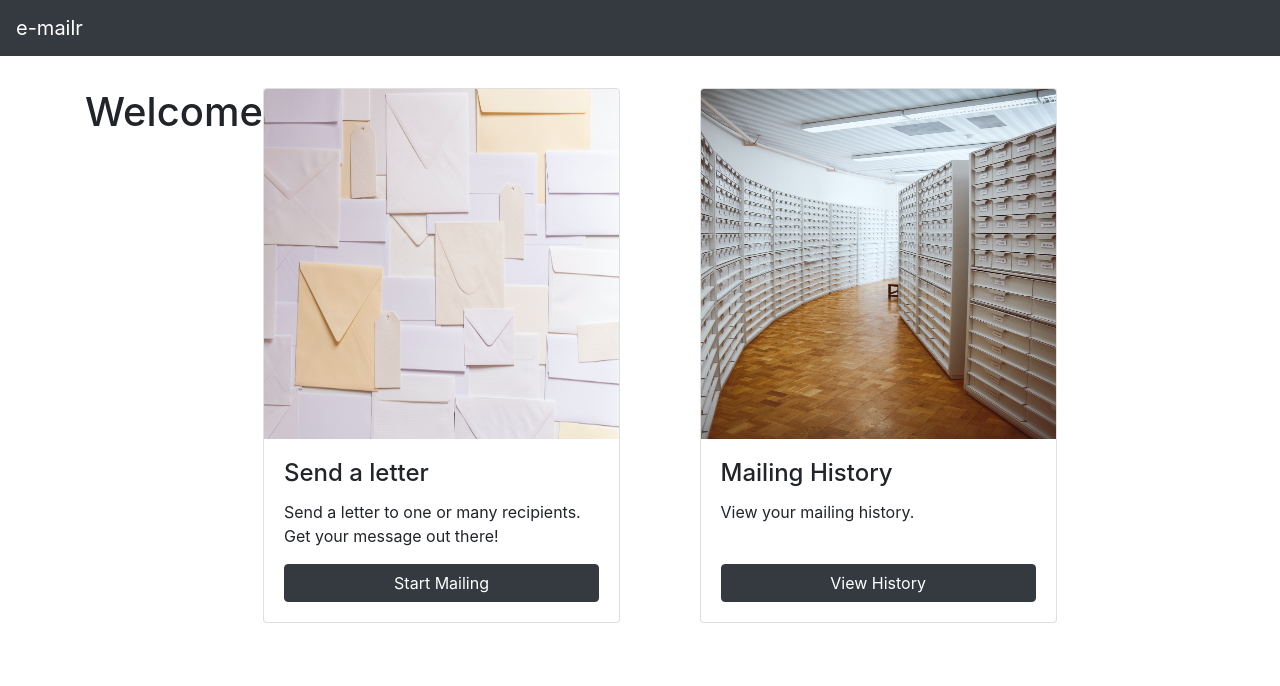
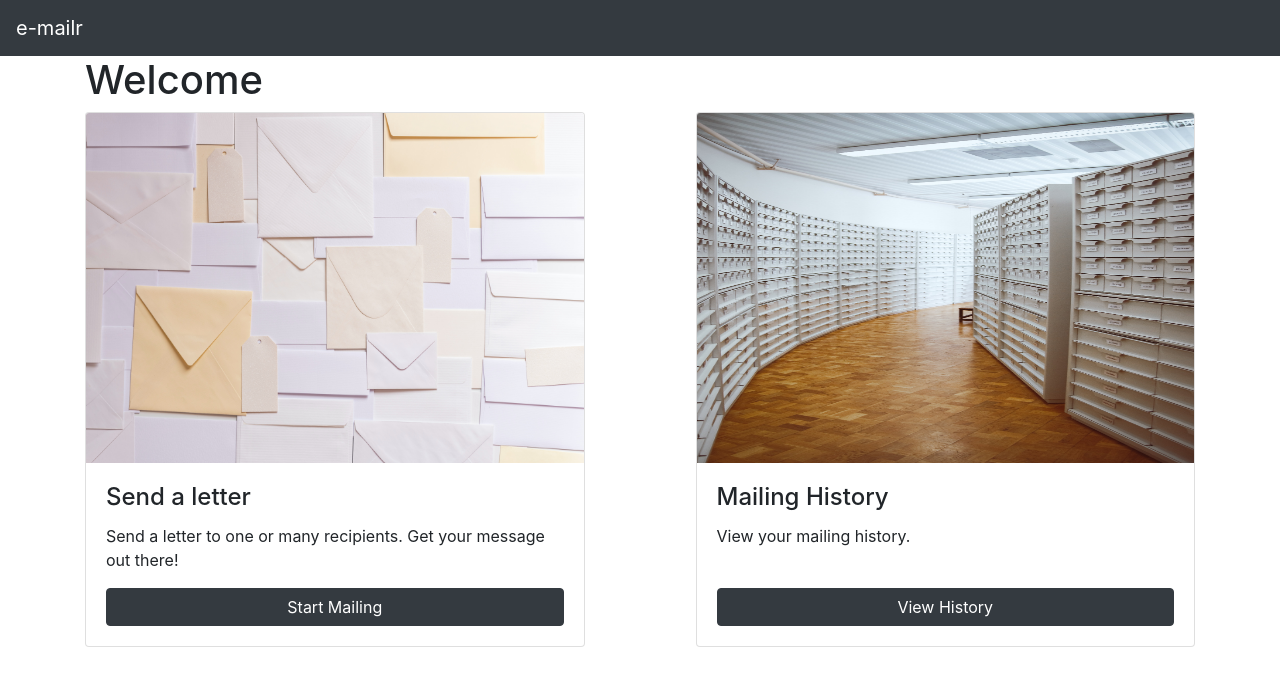
Before and after one commit to holistic-web/e-mailr, a Nuxt app in the folder web-app/: page / in a window 1280 px wide. Shown: the top 686 px of the page. Built offline with nearby package versions, Linux system fonts and the light colour scheme.

Commit message:
refactor: use reusable classes in home page

```diff
--- a/web-app/pages/index.vue
+++ b/web-app/pages/index.vue
@@ -1,7 +1,7 @@
 <template>
-  <section class="Home">
-    <b-container class="Home__content">
-      <h1 class="Home__title">Welcome</h1>
+  <section class="emailr-page">
+    <b-container class="emailr-content">
+      <h1 class="emailr-title">Welcome</h1>
 
       <section class="Home__menu">
         <b-card
@@ -47,19 +47,6 @@ export default Vue.extend({})
 
 <style lang="scss">
 .Home {
-  display: flex;
-  width: 100%;
-  justify-content: center;
-  align-items: center;
-  margin: 2rem 0;
-
-  &__content {
-    display: flex;
-  }
-
-  &__title {
-    margin-bottom: 1rem;
-  }
 
   &__menu {
     display: flex;
```
